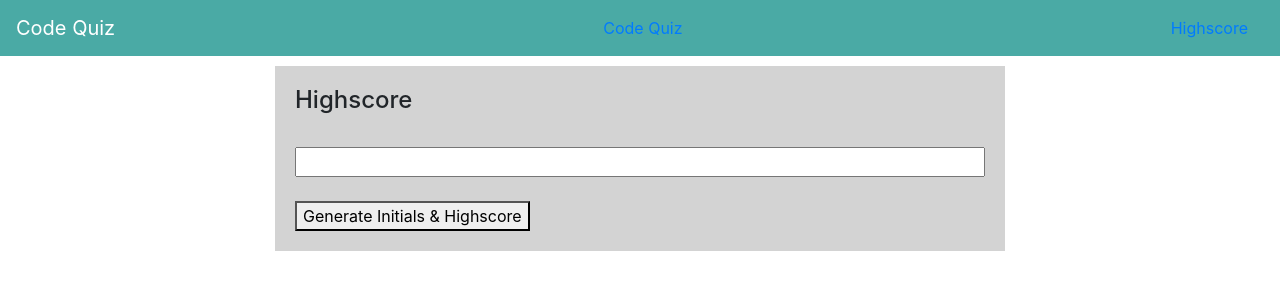
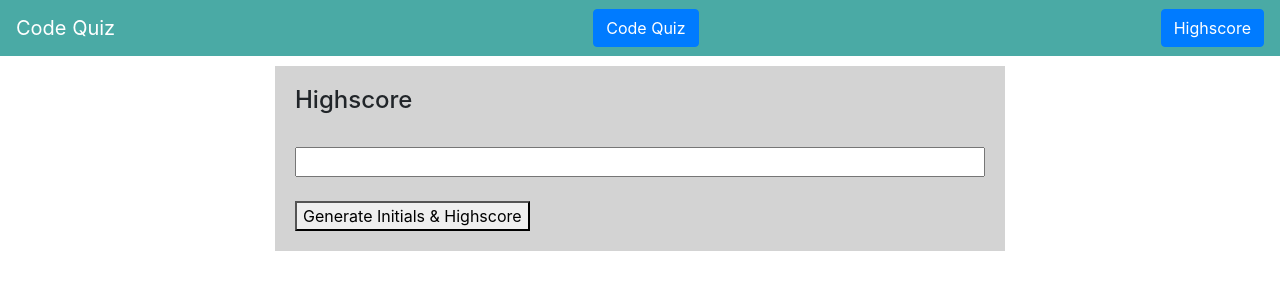
Before and after one commit to JMRosenberg12/Code-Quiz, a plain HTML site: page highscore.html in a window 1280 px wide. Drawn offline with nearby package versions, Linux system fonts and the light colour scheme.

Commit message:
Update highscore.html

```diff
--- a/highscore.html
+++ b/highscore.html
@@ -15,8 +15,8 @@
     <nav class = "navbar navbar-dark big-dark">
  <a class = "navbar-brand" href = "#">Code Quiz</a>
 
-                    <a class="nav-link" href="index.html">Code Quiz</a>
-                      <a class="nav-link" href="#">Highscore<span class="sr-only">(current)</span></a>
+ <a class="btn btn-primary" href="index.html">Code Quiz</a>
+ <a class="btn btn-primary" href="highscore.html">Highscore</a>
                     </nav>
 <div class = "container">
     <div class =  "row">
```
